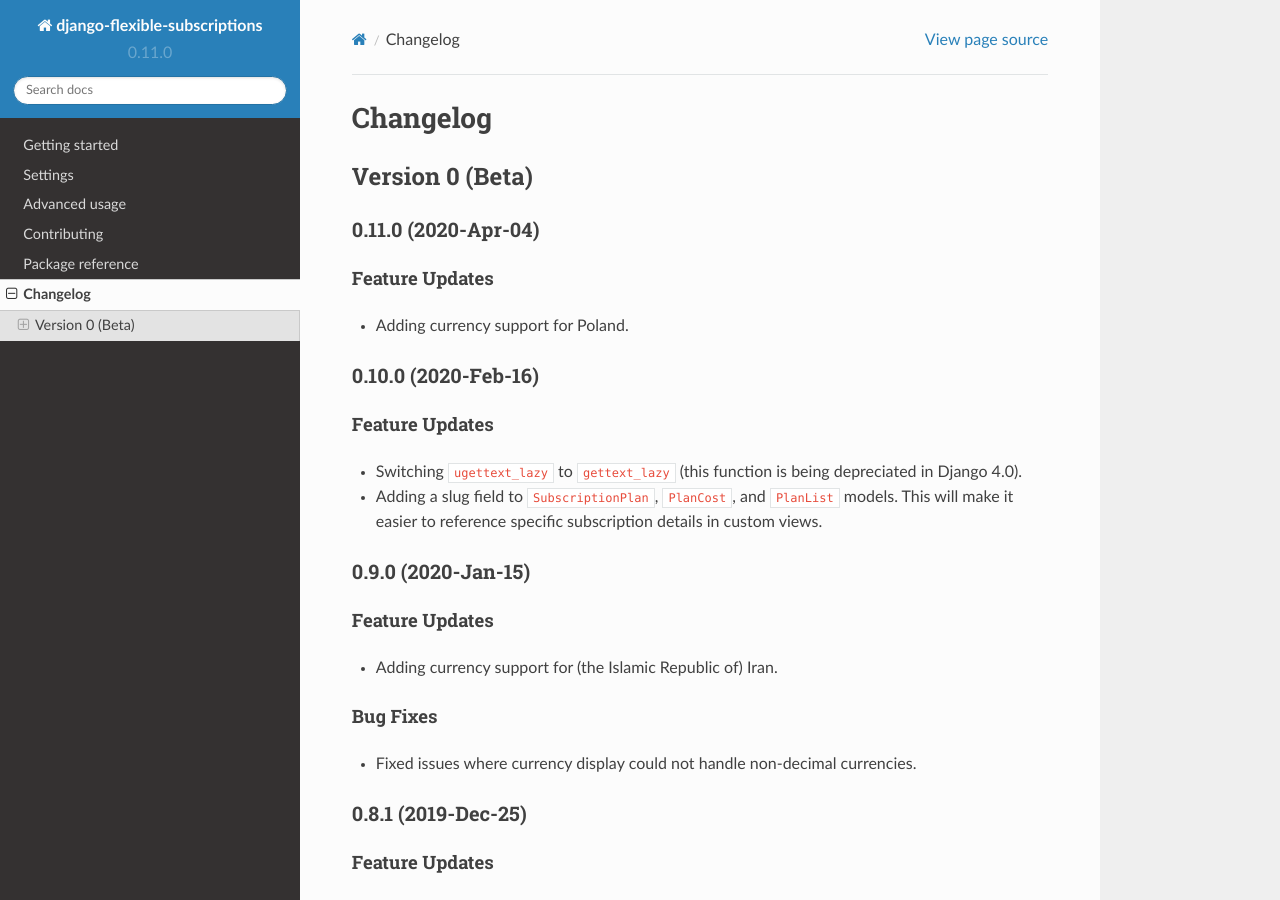
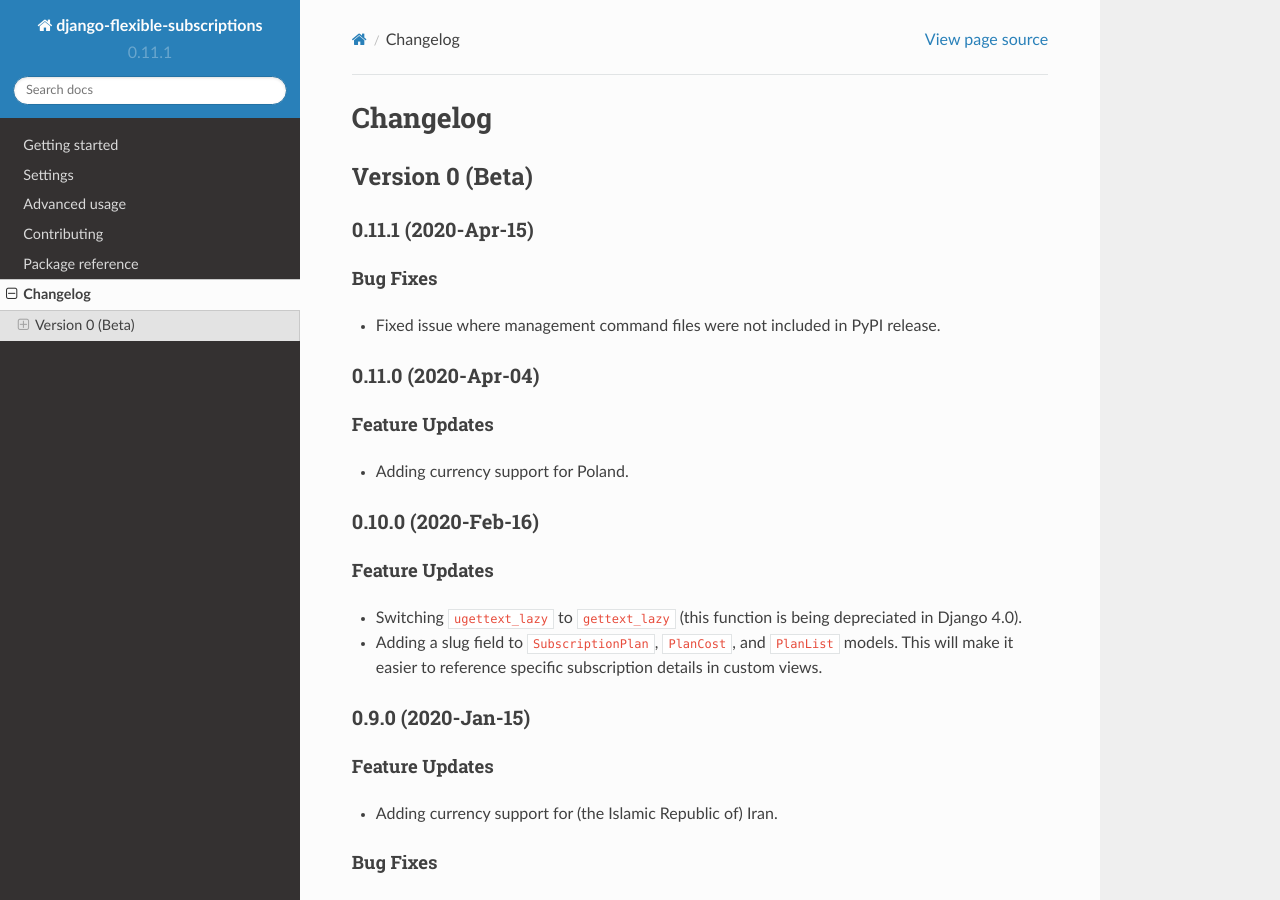
Before and after one commit to studybuffalo/django-flexible-subscriptions, a Sphinx documentation site: the page built from docs/changelog.rst, in a window 1280 px wide and 900 px high. Built offline with Sphinx 7.4.7 and the Read the Docs theme 2.0.0, drawn with Linux system fonts in a browser that asks for light colours; the version number is read from the project's files by our own code.

Commit message:
Add missing management command (#144)
* Updating version & change log

* Adding missing directory for management commands

Co-authored-by: studybuffalo <studybuffalo@gmail.com>

```diff
--- a/docs/changelog.rst
+++ b/docs/changelog.rst
@@ -5,6 +5,15 @@
 ----------------
 Version 0 (Beta)
 ----------------
+
+0.11.1 (2020-Apr-15)
+====================
+
+Bug Fixes
+---------
+
+* Fixed issue where management command files were not included in
+  PyPI release.
 
 0.11.0 (2020-Apr-04)
 ====================
--- a/setup.py
+++ b/setup.py
@@ -21,6 +21,7 @@
     packages=find_packages(exclude=['sandbox*', 'tests*']),
     package_data={
         'subscriptions': [
+            'management/commands/*.py',
             'static/subscriptions/*.css',
             'templates/subscriptions/*.html',
             'templates/subscriptions/snippets/*.html',
--- a/subscriptions/__init__.py
+++ b/subscriptions/__init__.py
@@ -4,7 +4,7 @@
 import warnings
 import django
 
-__version__ = '0.11.0'
+__version__ = '0.11.1'
 
 # Provide DepreciationWarning for older Python versions
 # Have to use sys.version while supporting Python 3.5 to enable testing
```
